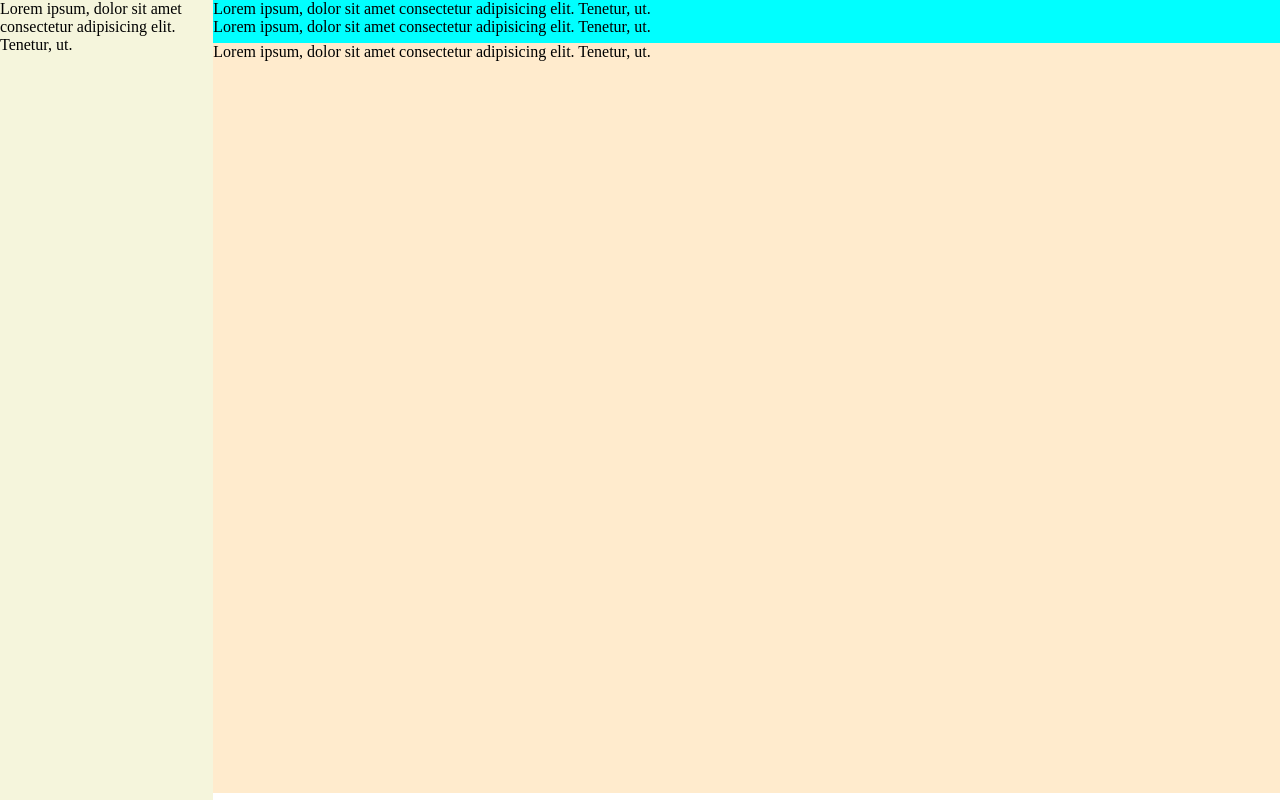
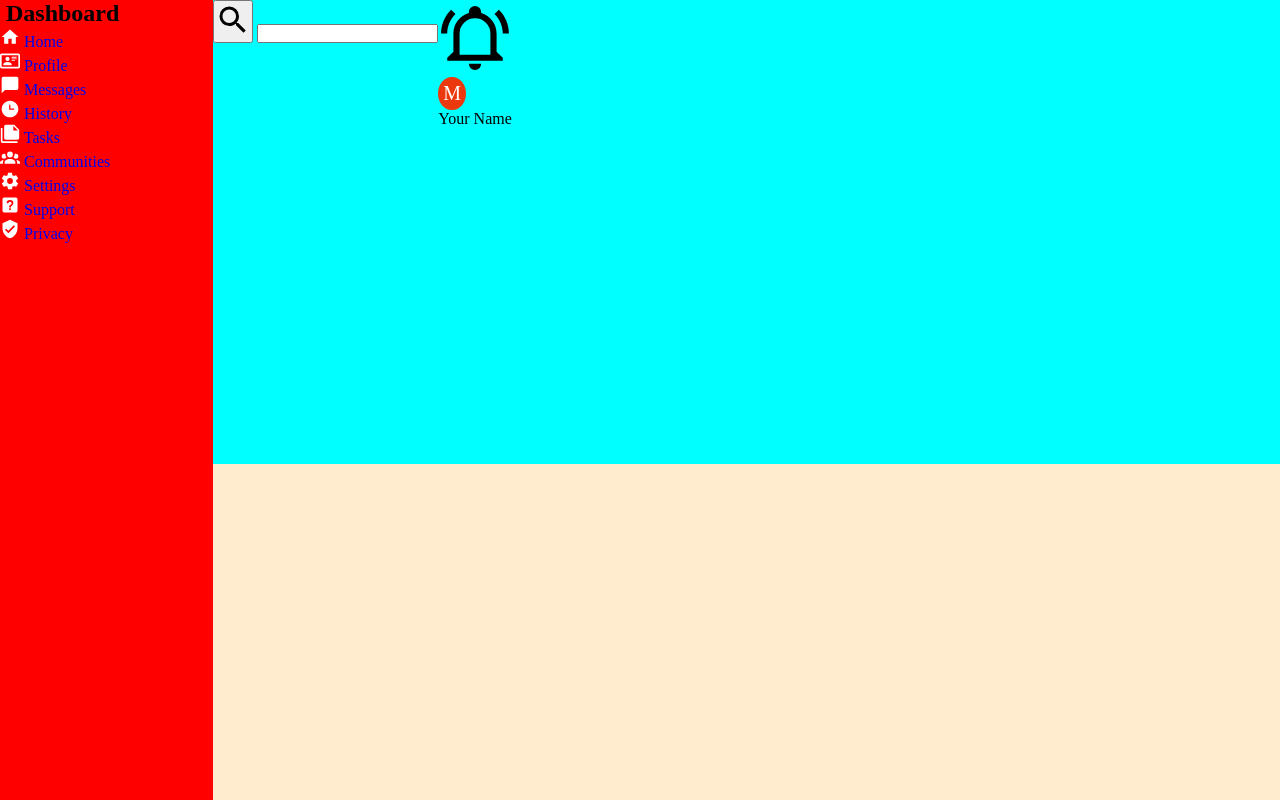
Before and after one commit to Kevin200k/admin_dashboard, a plain HTML site: page index.html in a window 1280 px wide. Drawn offline with Linux system fonts and the light colour scheme.

Commit message:
Updated version

```diff
--- a/index.html
+++ b/index.html
@@ -10,17 +10,74 @@
     <div class="container">
         <header>
             <nav>
-                Lorem ipsum, dolor sit amet consectetur adipisicing elit. Tenetur, ut.
+                <form action="">
+                    <button type="submit">
+                        <img src="/Images/Nav/magnify.svg" alt="search_icon">
+                    </button>
+                    <input type="search" name="search" id="nav_search">
+                </form>
+                <div>
+                    <img src="/Images/Nav/bell-ring-outline.svg" alt="bell_icon">
+                    <span id = "profile_photo">M</span>
+                    <p>Your Name</p>
+                </div>
             </nav>
             <section class = "hero">
-                Lorem ipsum, dolor sit amet consectetur adipisicing elit. Tenetur, ut.
+
             </section>
         </header>
         <aside>
-            Lorem ipsum, dolor sit amet consectetur adipisicing elit. Tenetur, ut.
+            <h2>
+                <img src="" alt="">
+                Dashboard
+            </h2>
+            <div class = "user_profile">
+                <ul>
+                    <li>
+                        <img src="/Images/Aside/home.svg" alt="home_icon">
+                        <a href="#">Home</a>
+                    </li>
+                    <li>
+                        <img src="/Images/Aside/card-account-details-outline.svg" alt="">
+                        <a href="#">Profile</a>
+                    </li>
+                    <li>
+                        <img src="/Images/Aside/message.svg" alt="message_icon">
+                        <a href="#">Messages</a>
+                    </li>
+                    <li>
+                        <img src="/Images/Aside/clock-time-three.svg" alt="History_icon">
+                        <a href="#">History</a>
+                    </li>
+                    <li>
+                        <img src="/Images/Aside/note-multiple.svg" alt="tasks_icon">
+                        <a href="#">Tasks</a>
+                    </li>
+                    <li>
+                        <img src="/Images/Aside/account-group.svg" alt="Communities_icon">
+                        <a href="#">Communities</a>
+                    </li>
+                </ul>
+            </div>
+            <div class = "user_support">
+                <ul>
+                    <li>
+                        <img src="/Images/Aside/cog.svg" alt="Settings_icon">
+                        <a href="#">Settings</a>
+                    </li>
+                    <li>
+                        <img src="/Images/Aside/help-box.svg" alt="support_icon">
+                        <a href="#">Support</a>
+                    </li>
+                    <li>
+                        <img src="/Images/Aside/shield-check.svg" alt="Privacy_icon">
+                        <a href="#">Privacy</a>
+                    </li>
+                </ul>
+            </div>
         </aside>
         <main>
-            Lorem ipsum, dolor sit amet consectetur adipisicing elit. Tenetur, ut.
+
         </main>
     </div>
 </body>
--- a/style.css
+++ b/style.css
@@ -3,8 +3,14 @@
     padding: 0px;
     box-sizing: border-box;
 }
+li{
+    list-style: none;
+}
+a{
+    text-decoration: none;
+}
 :root{
-    --header-height: 50px;
+    --header-height: 200pxpx;
 }
 .container{
     display: grid;
@@ -16,12 +22,34 @@
 }
 header{
     background-color: aqua;
-    grid-area: header;
+    grid-area:header;
+    height: var(--header-height);
+}
+nav{
+    display: flex;
+}
+nav button{
+    width: 40px;
+}
+#profile_photo{
+    display: block;
+    box-sizing: content-box;
+    width:fit-content;
+    aspect-ratio: 1;
+    text-align: center;
+    font-size: 20px;
+    background-color: rgba(238, 54, 9, 0.988);
+    padding: 5px;
+    border-radius: 50%;
+    color: white;
 }
 aside{
-    background-color: beige;
+    background-color: red;
     grid-area: aside;
     height: 100vh;
+}
+aside li img{
+    height: 20px;
 }
 main{
     background-color: blanchedalmond;
```
Also changed, not shown: Images/Aside/account-group.svg (added), Images/Aside/card-account-details-outline.svg (added), Images/Aside/clock-time-three.svg (added), Images/Aside/cog.svg (added), Images/Aside/help-box.svg (added), Images/Aside/home.svg (added), Images/Aside/message.svg (added), Images/Aside/note-multiple.svg (added), Images/Aside/shield-check.svg (added), Images/Nav/bell-ring-outline.svg (added), Images/Nav/magnify.svg (added).
